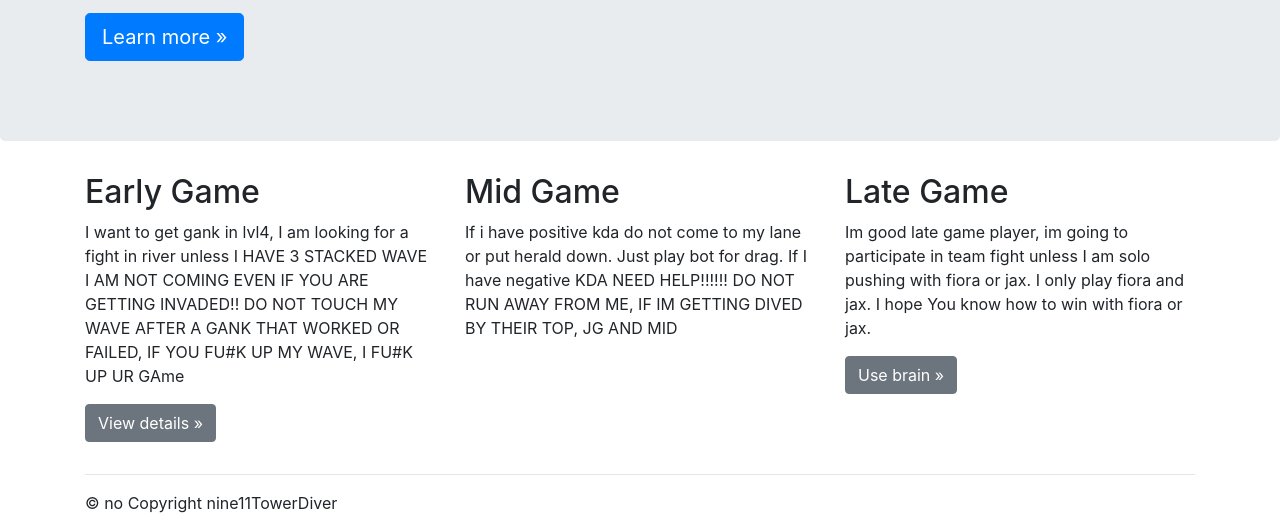
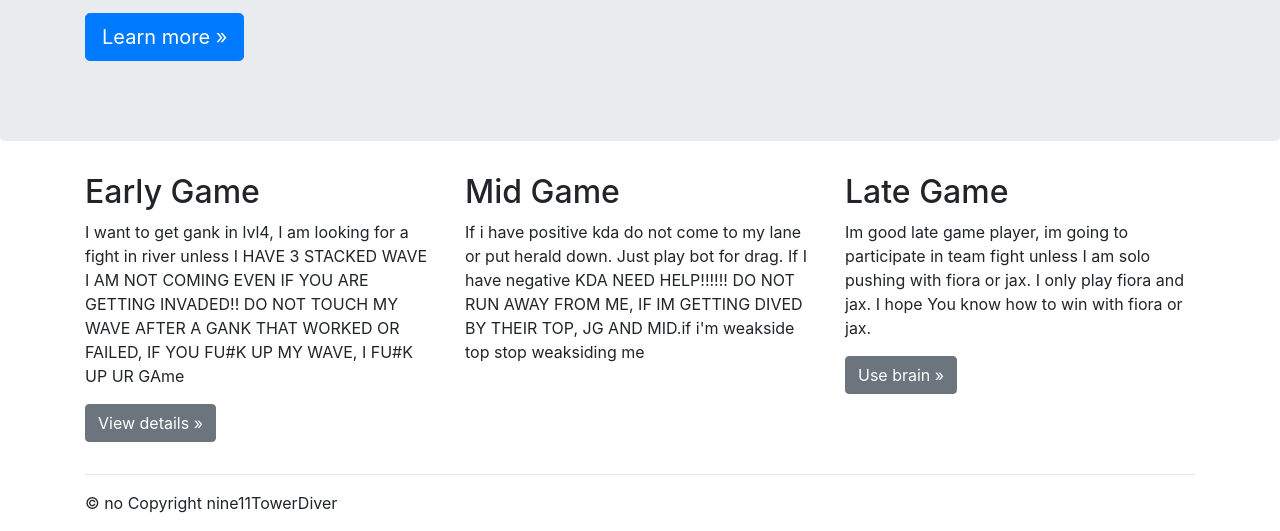
Before and after one commit to anirlen/League, a plain HTML site: page index.html in a window 1280 px wide. Shown: the part 768-1299 px from the top of the page. Drawn offline with nearby package versions, Linux system fonts and the light colour scheme.

Commit message:
Update index.html

```diff
--- a/index.html
+++ b/index.html
@@ -57,7 +57,7 @@
           </div>
           <div class="col-md-4">
             <h2>Mid Game</h2>
-            <p>If i have positive kda do not come to my lane or put herald down. Just play bot for drag. If I have negative KDA NEED HELP!!!!!! DO NOT RUN AWAY FROM ME, IF IM GETTING DIVED BY THEIR TOP, JG AND MID </p>
+            <p>If i have positive kda do not come to my lane or put herald down. Just play bot for drag. If I have negative KDA NEED HELP!!!!!! DO NOT RUN AWAY FROM ME, IF IM GETTING DIVED BY THEIR TOP, JG AND MID.if i'm weakside top stop weaksiding me </p>
           </div>
           <div class="col-md-4">
             <h2>Late Game</h2>
```
